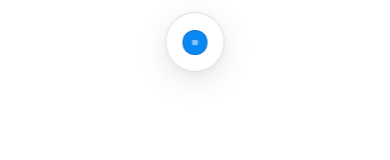
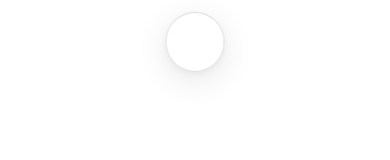
Before and after one commit to IshdoesCoding/Ishmam_Abtahi-Portfolio, a React (Vite) app: page / in a window 390 px wide. Shown: the top 160 px of the page. Built offline with nearby package versions, Linux system fonts and the light colour scheme; a web font is replaced by a local one.

Commit message:
Updated NavbarStyles.module.css

```diff
--- a/src/sections/Navbar/NavbarStyles.module.css
+++ b/src/sections/Navbar/NavbarStyles.module.css
@@ -129,10 +129,12 @@
         position: relative;
         top: 0;
         left: 0;
-        background-color: var(--nav-icon-color);
-        border: 1px solid rgba(var(--text-rgb), 0.2);
-        padding: 10px;
-        border-radius: 12px;
+        width: 32px;
+        height: 32px;
+        background-color: transparent;
+        border: none;
+        padding: 0;
+        border-radius: 0;
         transition: all 0.3s ease;
         z-index: 10;
     }
@@ -208,7 +210,9 @@
     }
 
     .navicon {
-        padding: 8px;
+        width: 28px;
+        height: 28px;
+        padding: 0;
     }
 
     .navitems{
```
